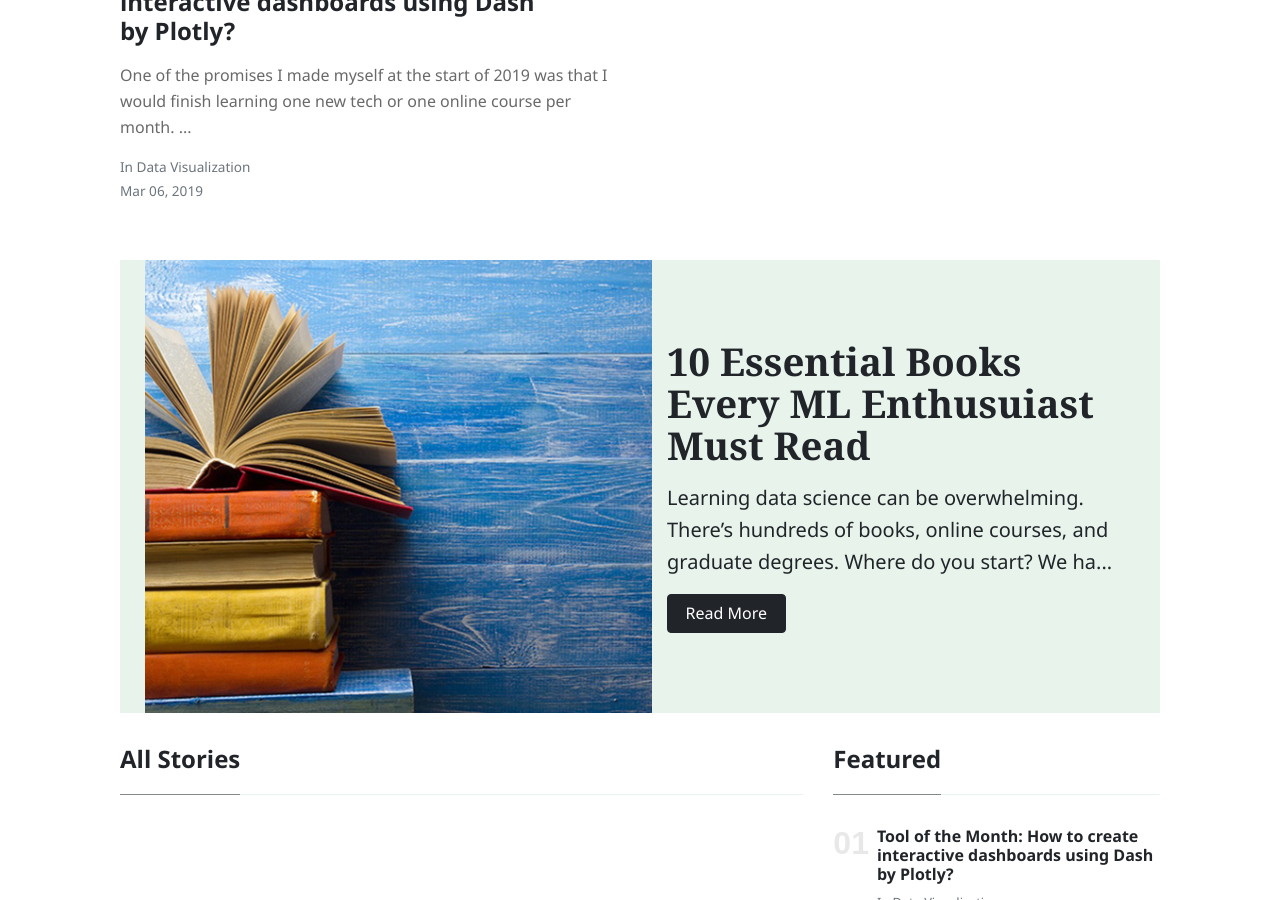
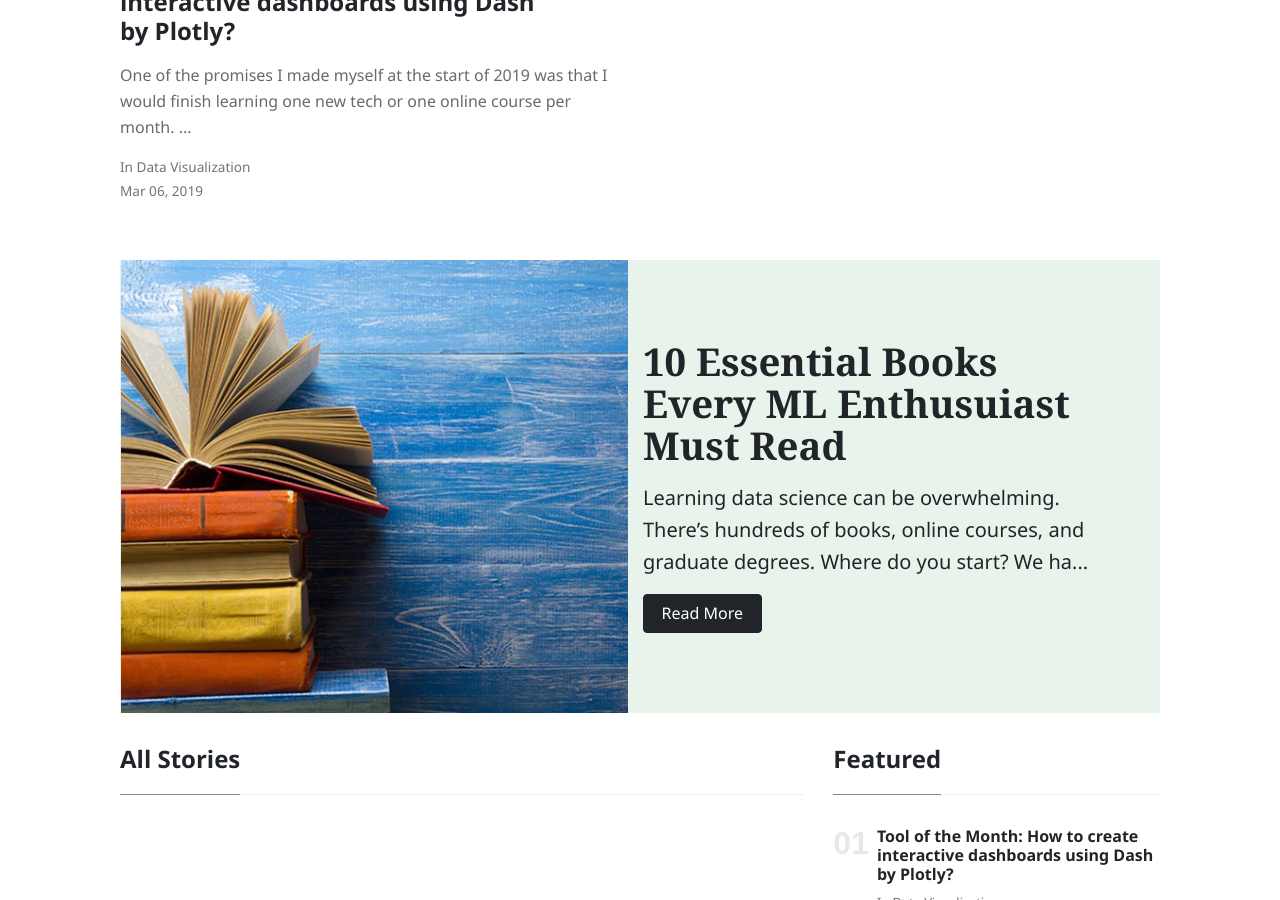
Before and after one commit to Machine-Learning-Club-India/MLClub, a Jekyll site: the page built from index.html, in a window 1280 px wide and 900 px high, scrolled down 827 px. Built offline with Jekyll 4.4.1, drawn with Linux system fonts in a browser that asks for light colours; nearby versions of some CDN libraries; the list of posts is cut into pages by our own code.

Commit message:
Update index.html

```diff
--- a/index.html
+++ b/index.html
@@ -1,9 +1,9 @@
 ---
-title: "Mundana Free Jekyll Theme"
+title: "Machine Learning Club"
 layout: default
 pagination:
     enabled: true
-description: "A great Jekyll theme developed by Sal @wowthemesnet."
+description: "Community of Self-Taught Machine Learning Enthusiasts"
 ---
 
 
@@ -152,7 +152,7 @@
 {% for post in site.posts %}
 {% if post.tags contains "sticky" %}
 <div class="jumbotron jumbotron-fluid jumbotron-home pt-0 pb-0 mt-3 mb-2rem bg-lightblue position-relative">
-    <div class="pl-4 pr-0 h-100 tofront">
+    <div class="pl-0 pr-4 h-100 tofront">
         <div class="row justify-content-between">
             <div class="col-md-6 d-none d-md-block pr-0" style="background-size:cover;background-image:url({{site.baseurl}}/{{ post.image }});">
             </div>
```
